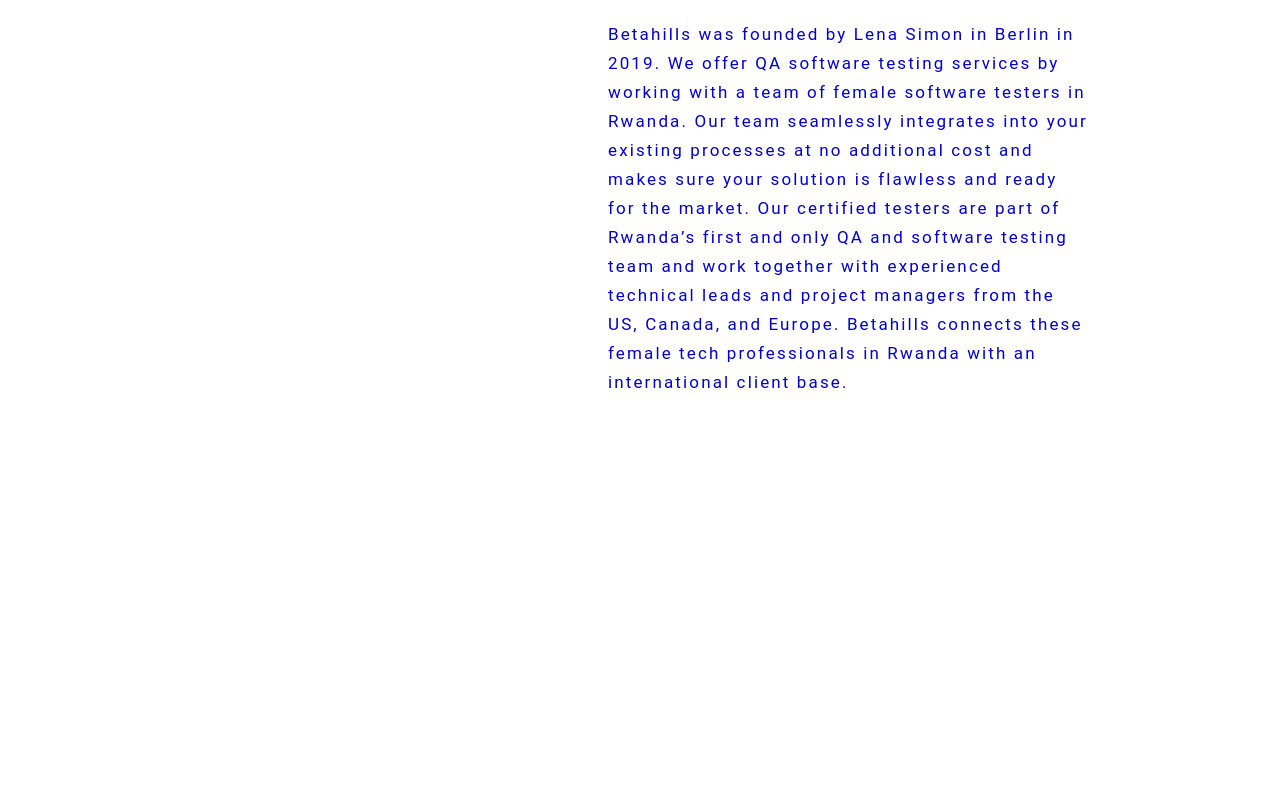
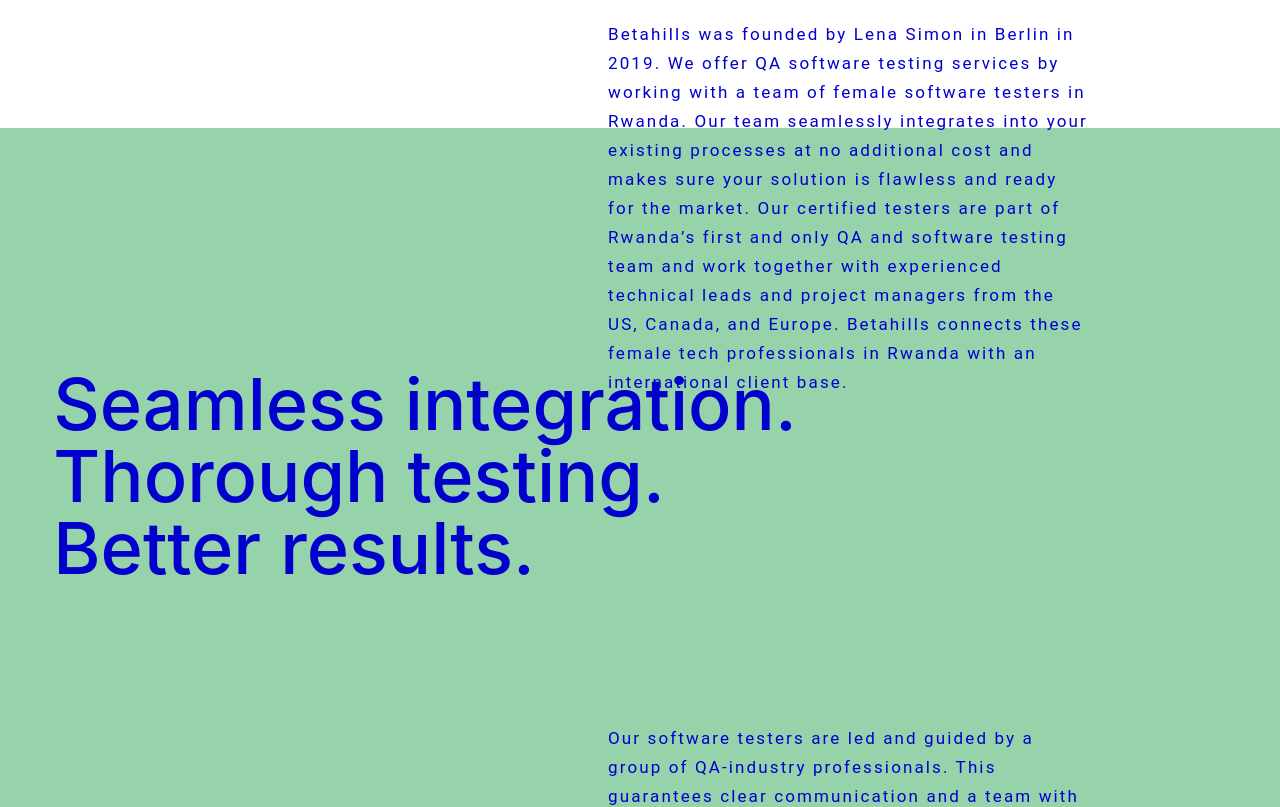
Before and after one commit to Morrism1/workshop-project, a React (Create React App) app: page / in a window 1280 px wide. Shown: the part 1520-2327 px from the top of the page. Before the commit the page ends 1981 px from the top, so only its background shows below. Built offline with nearby package versions, Linux system fonts and the light colour scheme.

Commit message:
Create page three

```diff
--- a/src/components/App.js
+++ b/src/components/App.js
@@ -2,17 +2,41 @@
 import GenericPage from './GenericPage';
 import Button from './Button';
 import { pageTwoH2, pageTwoDownpart } from './PageTwo';
-
+import { pageThreeH2, pageThreeDownpart } from './PageThree';
 
 function App() {
-  const h2 = (<><p>We do software testing</p><p>for flawless products.</p><p>With a purpose.</p></>);
+  const h2 = (
+    <>
+      <p>We do software testing</p>
+      <p>for flawless products.</p>
+      <p>With a purpose.</p>
+    </>
+  );
 
   return (
     <>
       <Navbar />
-      <GenericPage header={h2} body={<Button text={'Get in touch'} />} bg={'bg-primary'} />
-      <GenericPage header={pageTwoH2} body={pageTwoDownpart} bg={'bg-white'} />
-
+      <div>
+        <GenericPage
+          header={h2}
+          body={<Button text={'Get in touch'} />}
+          bg={'bg-primary'}
+        />
+      </div>
+      <div className="mb-12 page-two">
+        <GenericPage
+          header={pageTwoH2}
+          body={pageTwoDownpart}
+          bg={'bg-white'}
+        />
+      </div>
+      <div className="bg-primary page-three">
+        <GenericPage
+          header={pageThreeH2}
+          body={pageThreeDownpart}
+          bg={'bg-primary'}
+        />
+      </div>
     </>
   );
 }
```
